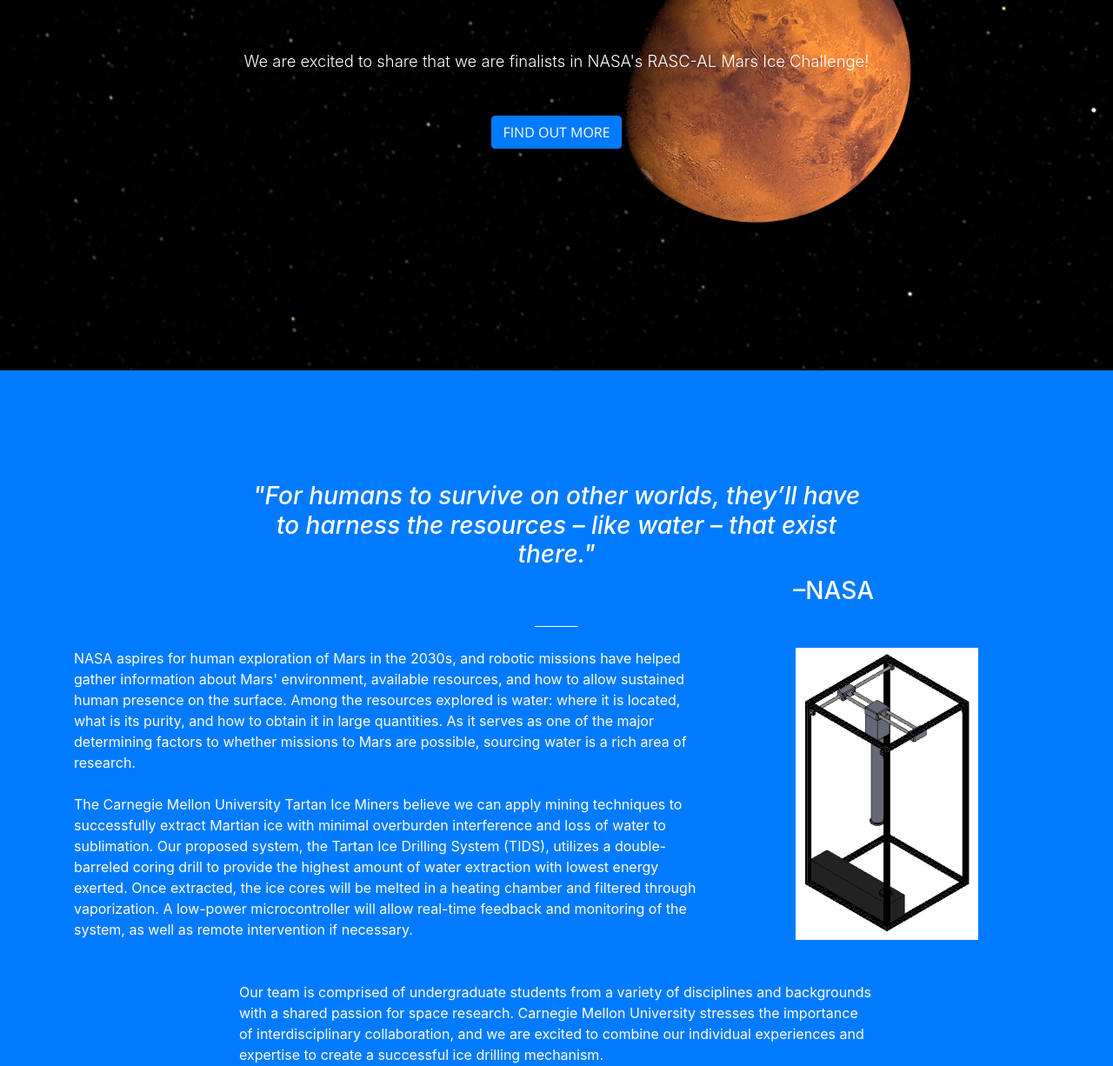
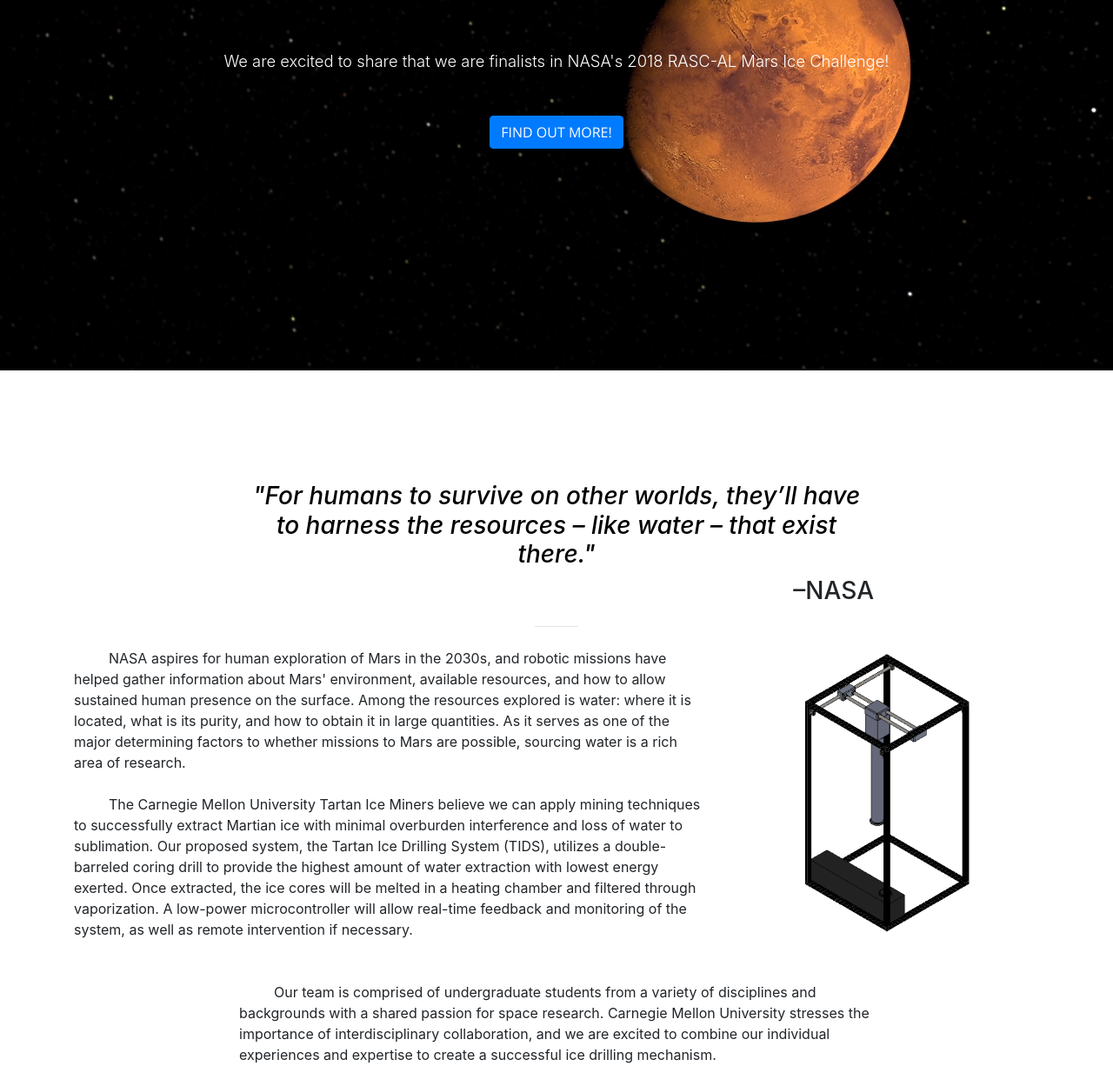
Before and after one commit to TartanIceDrillingSystem/tartanicedrillingsystem.github.io, a website with bundled scripts: page index.html in a window 1280 px wide. Shown: the part 374-1600 px from the top of the page at 87% size. Built offline with nearby package versions, Linux system fonts and the light colour scheme.

Commit message:
Coloring changes and minor phrasing changes

```diff
--- a/css/creative.css
+++ b/css/creative.css
@@ -43,6 +43,10 @@
 
 .text-faded {
   color: rgba(255, 255, 255, 0.7); }
+
+.text-indent {
+  text-indent: 40px;
+}
 
 section {
   padding: 8rem 0; }
--- a/index.html
+++ b/index.html
@@ -61,26 +61,26 @@
             <hr>
           </div>
           <div class="col-lg-9 mx-auto">
-            <p class="mb-5">We are excited to share that we are finalists in NASA's <a href="http://specialedition.rascal.nianet.org/" style="color: white">RASC-AL Mars Ice Challenge!</a></p>
-            <a class="btn btn-primary btn-xl js-scroll-trigger" href="#about">Find Out More</a>
+            <p class="mb-5">We are excited to share that we are finalists in NASA's <a href="http://specialedition.rascal.nianet.org/" style="color: white" target="_blank">2018 RASC-AL Mars Ice Challenge</a>!</p>
+            <a class="btn btn-primary btn-xl js-scroll-trigger" href="#about">Find Out More!</a>
           </div>
         </div>
       </div>
     </header>
 
-    <section class="bg-primary" id="about">
+    <section id="about">
       <div class="container">
         <div class="row">
-          <div class="col-lg-8 mx-auto text-center">
-            <h3 class="section-heading text-white" style="font-style: italic;">"For humans to survive on other worlds, they’ll have to harness the resources – like water – that exist there."</h3>
-            <h3 class="text-right text-white">–NASA</h3>
-            <hr class="light my-4">
+          <div class="col-lg-8 mx-auto">
+            <h3 class="section-heading text-center" style="font-style: italic;"><a href="https://www.nasa.gov/feature/langley/university-students-mine-for-water-at-nasa-s-mars-ice-challenge" target="_blank" style="color: black">"For humans to survive on other worlds, they’ll have to harness the resources – like water – that exist there."</a></h3>
+            <h3 class="text-right">–NASA</h3>
+            <hr class="my-4">
           </div>
         </div>
         <div class="row">
           <div class="col-lg-8">
-            <p class="text-white mb-4 text-left">NASA aspires for human exploration of Mars in the 2030s, and robotic missions have helped gather information about Mars' environment, available resources, and how to allow sustained human presence on the surface. Among the resources explored is water: where it is located, what is its purity, and how to obtain it in large quantities. As it serves as one of the major determining factors to whether missions to Mars are possible, sourcing water is a rich area of research.</p>
-            <p class="text-white mb-4 text-left">The Carnegie Mellon University Tartan Ice Miners believe we can apply mining techniques to successfully extract Martian ice with minimal overburden interference and loss of water to sublimation. Our proposed system, the Tartan Ice Drilling System (TIDS), utilizes a double-barreled coring drill to provide the highest amount of water extraction with lowest energy exerted. Once extracted, the ice cores will be melted in a heating chamber and filtered through vaporization. A low-power microcontroller will allow real-time feedback and monitoring of the system, as well as remote intervention if necessary.</p>
+            <p class="mb-4 text-left text-indent">NASA aspires for human exploration of Mars in the 2030s, and robotic missions have helped gather information about Mars' environment, available resources, and how to allow sustained human presence on the surface. Among the resources explored is water: where it is located, what is its purity, and how to obtain it in large quantities. As it serves as one of the major determining factors to whether missions to Mars are possible, sourcing water is a rich area of research.</p>
+            <p class="mb-4 text-left text-indent">The Carnegie Mellon University Tartan Ice Miners believe we can apply mining techniques to successfully extract Martian ice with minimal overburden interference and loss of water to sublimation. Our proposed system, the Tartan Ice Drilling System (TIDS), utilizes a double-barreled coring drill to provide the highest amount of water extraction with lowest energy exerted. Once extracted, the ice cores will be melted in a heating chamber and filtered through vaporization. A low-power microcontroller will allow real-time feedback and monitoring of the system, as well as remote intervention if necessary.</p>
           </div>
           <div class="col-lg-4">
             <img src="img/cad_drawing.png" style="display: block; margin-left: auto; margin-right: auto; width: 60%;">
@@ -89,7 +89,7 @@
         <br/>
         <div class="row">
           <div class="col-lg-8 mx-auto">
-            <p class="text-white mb-4 text-left">Our team is comprised of undergraduate students from a variety of disciplines and backgrounds with a shared passion for space research. Carnegie Mellon University stresses the importance of interdisciplinary collaboration, and we are excited to combine our individual experiences and expertise to create a successful ice drilling mechanism.</p>
+            <p class="mb-4 text-left text-indent">Our team is comprised of undergraduate students from a variety of disciplines and backgrounds with a shared passion for space research. Carnegie Mellon University stresses the importance of interdisciplinary collaboration, and we are excited to combine our individual experiences and expertise to create a successful ice drilling mechanism.</p>
           </div>
         </div>
         <div class="row">
@@ -101,24 +101,25 @@
         <br/>
         <div class="row">
           <div class="mx-auto">
-            <a class="btn btn-light btn-xl js-scroll-trigger" href="#donate">Contribute!</a>
+            <a class="btn btn-primary btn-xl js-scroll-trigger" href="#donate">Contribute</a>
           </div>
         </div>
       </div>
     </section>
 
-    <section id="donate">
+    <section class="bg-primary" id="donate">
       <div class="container">
         <div class="row">
           <div class="col-lg-12 text-center">
-            <h2 class="section-heading">Donate</h2>
-            <hr class="my-4">
+            <h2 class="section-heading text-white">Donate!</h2>
+            <hr class="light my-4">
           </div>
         </div>
       </div>
       <div class="col-lg-8 mx-auto text-center">
-        <p class="mb-4">We appreciate any support for the Tartan Ice Drilling System and<br/>all funds will be used towards the large cost of construction materials.</p>
+        <p class="mb-4 text-white">We appreciate any support for the Tartan Ice Drilling System and<br/>all funds will be used towards the large cost of construction materials.</p>
         <p>[Paypal link/api]</p>
+        <br/>
       </div>
     </section>
 
@@ -126,9 +127,9 @@
       <div class="container">
         <div class="row">
           <div class="col-lg-8 mx-auto text-center">
-            <h2 class="section-heading">Let's Get In Touch!</h2>
+            <h2 class="section-heading">Contact Us</h2>
             <hr class="my-4">
-            <p class="mb-5">Interested in joining? That's great! <br/>Send us an email and we will get back to you as soon as possible!</p>
+            <p class="mb-5">Interested in joining or have questions?<br/>Send us an email and we will get back to you as soon as possible!</p>
           </div>
         </div>
         <div class="col-lg-4 mx-auto text-center">
```
